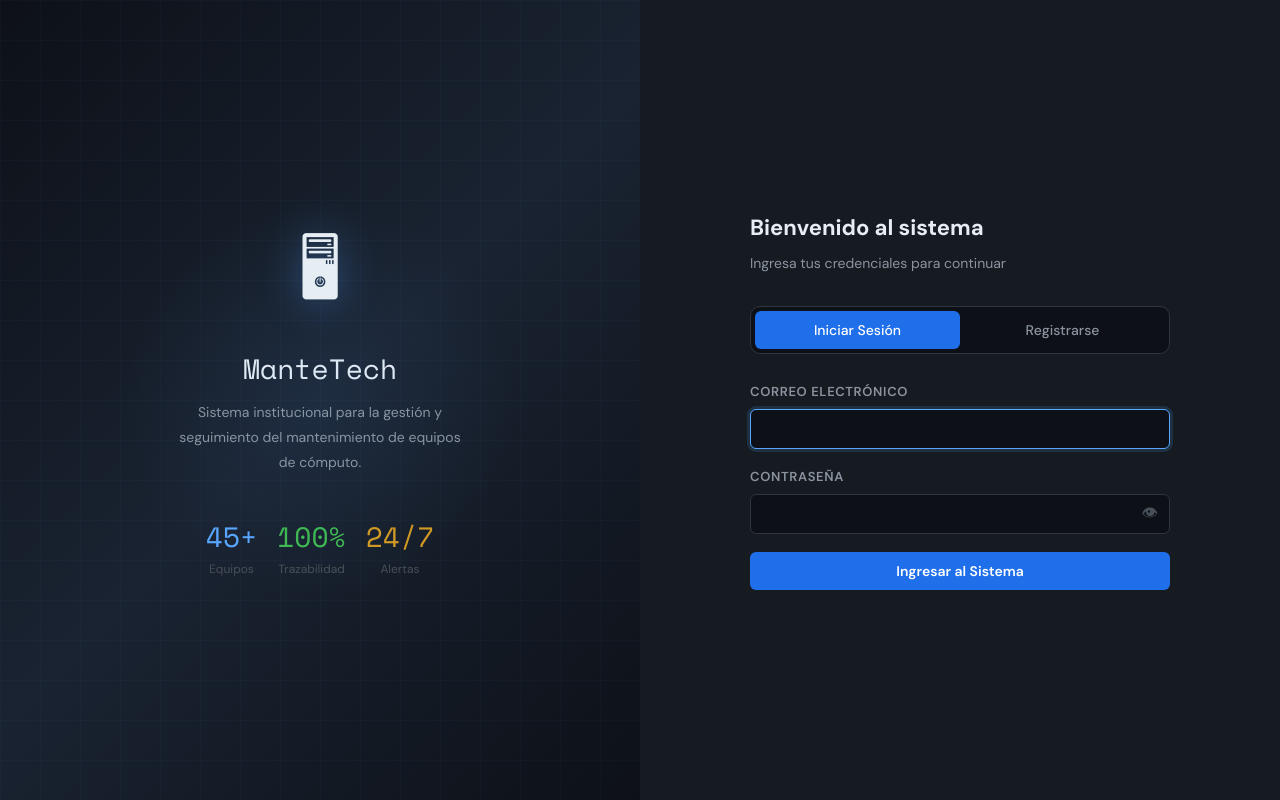
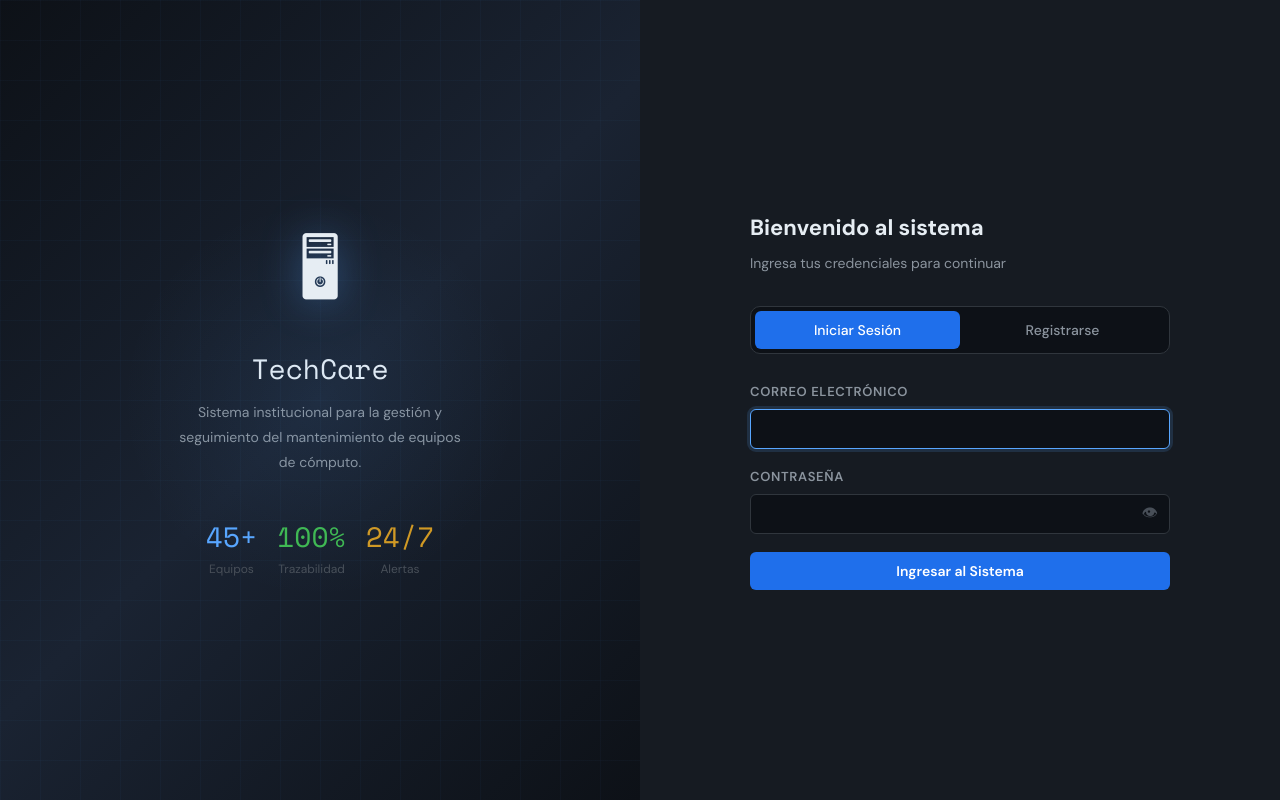
Before and after one commit to frederickgabriel/sistema-de-mantenimiento, a PHP site: page / in a window 1280 px wide. Run offline with PHP 8.4, Linux system fonts and the light colour scheme.

Commit message:
Modifique el nombre 19/mayo/2026

```diff
--- a/includes/sidebar.php
+++ b/includes/sidebar.php
@@ -25,7 +25,7 @@ function navLink(string $page, string $icon, string $label, string $current): st
     <div class="sidebar-brand">
         <div class="brand-icon">🖥</div>
         <div class="brand-text">
-            <span class="brand-name">ManteTech</span>
+            <span class="brand-name">TechCare</span>
             <span class="brand-sub">Sistema de Gestión</span>
         </div>
     </div>
--- a/index.php
+++ b/index.php
@@ -68,7 +68,7 @@ if ($_SERVER['REQUEST_METHOD'] === 'POST') {
     <div class="login-left">
         <div class="login-grid-bg"></div>
         <div class="login-logo">🖥</div>
-        <div class="login-brand">ManteTech</div>
+        <div class="login-brand">TechCare</div>
         <p class="login-tagline">Sistema institucional para la gestión y seguimiento del mantenimiento de equipos de cómputo.</p>
         <div style="margin-top:40px;display:flex;gap:20px;flex-wrap:wrap;justify-content:center">
             <div style="text-align:center"><div style="font-family:var(--font-mono);font-size:28px;color:var(--accent)">45+</div><div style="font-size:12px;color:var(--text-muted)">Equipos</div></div>
```
